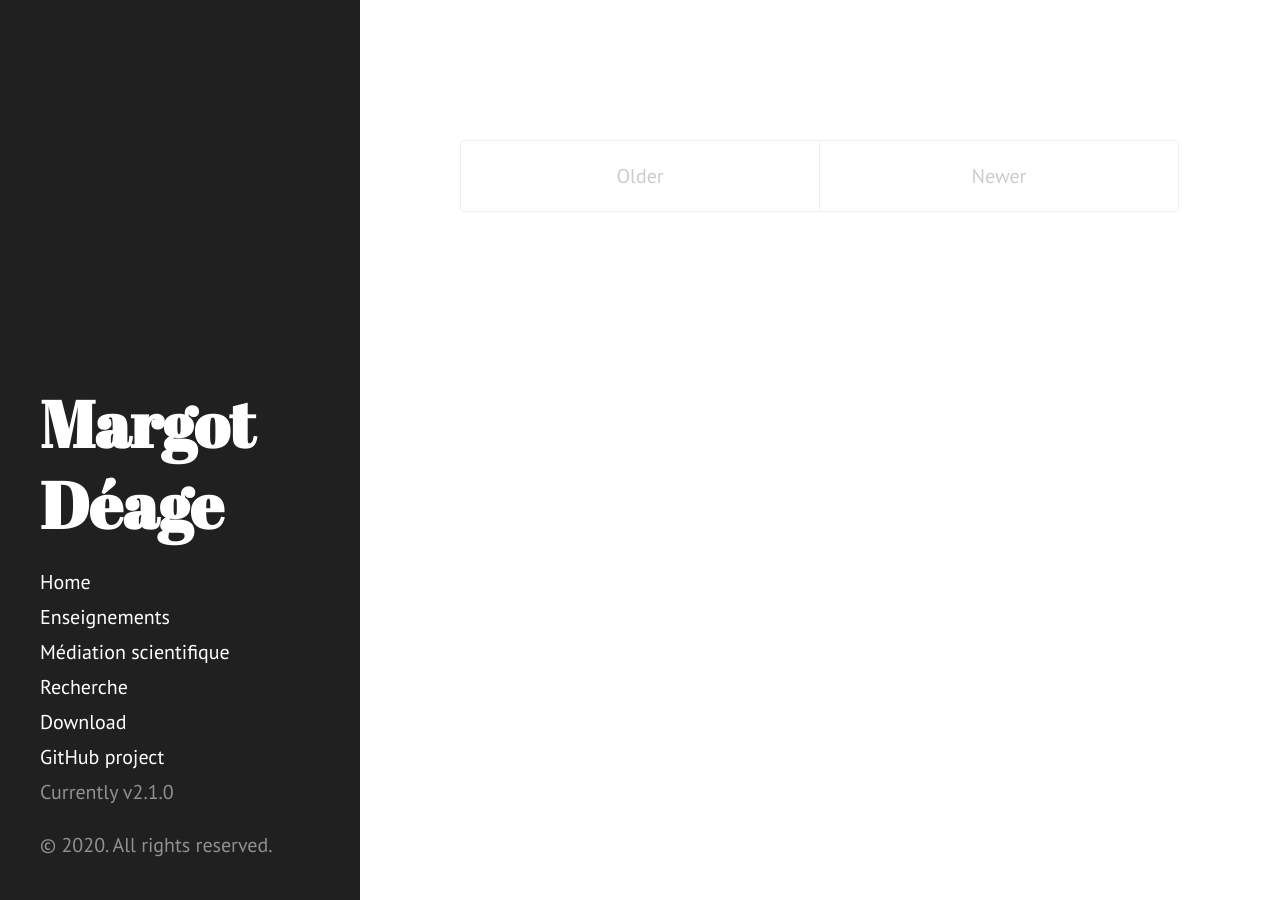
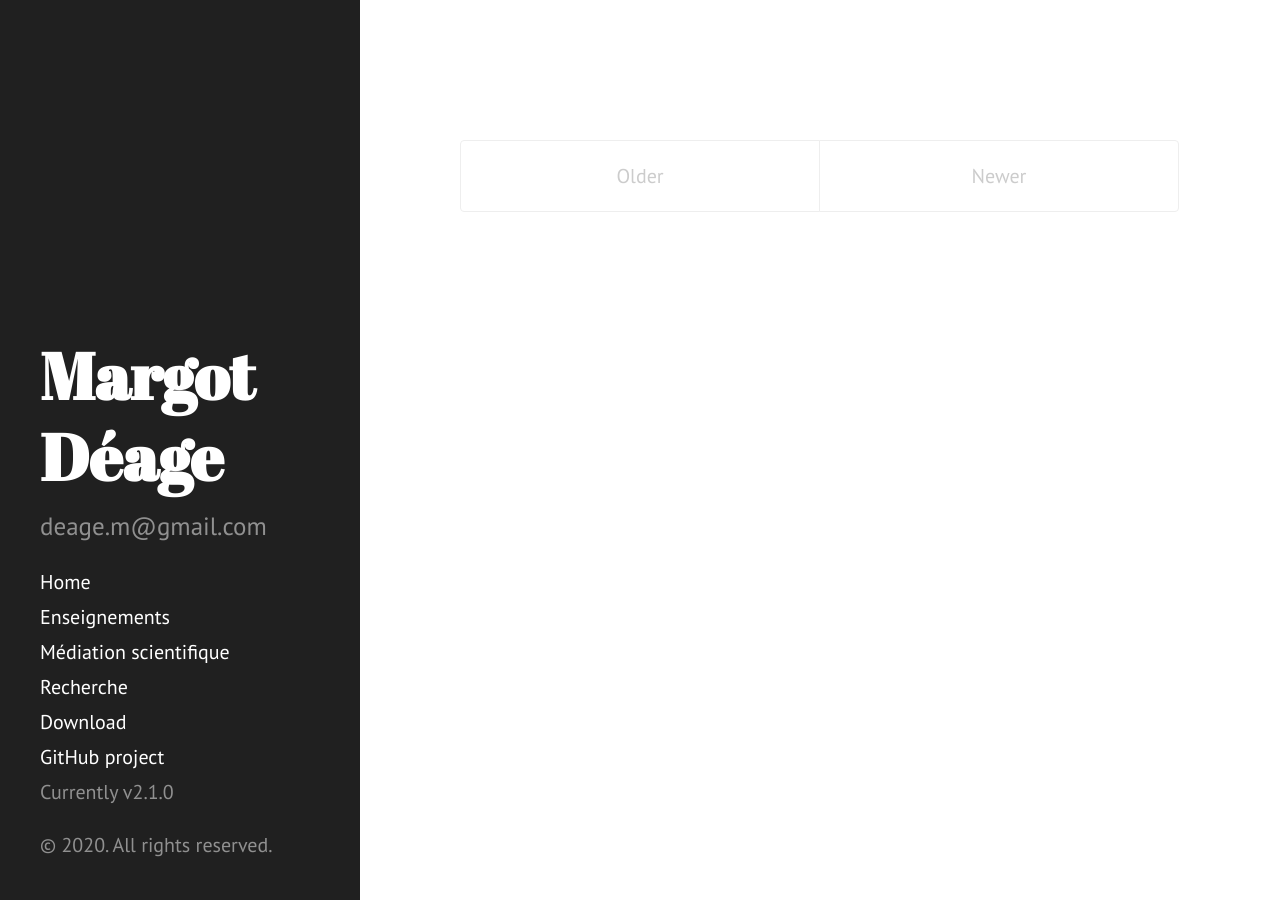
Before and after one commit to margotdeage/margotdeage.github.io, a Jekyll site: the page built from index.html, in a window 1280 px wide. Built offline with Jekyll 4.4.1, drawn with Linux system fonts in a browser that asks for light colours; Markdown is read by kramdown in place of the engine named in the settings; the list of posts is cut into pages by our own code.

Commit message:
Update _config.yml

```diff
--- a/_config.yml
+++ b/_config.yml
@@ -9,12 +9,13 @@ permalink:        pretty
 # Setup
 title:            Margot Déage
 tagline:          'Docteure en sociologie'
-url:              http://margotdeage.github.io
-baseurl:          /hyde/
+description:      'deage.m@gmail.com'
+url:              http://hyde.getpoole.com
+baseurl:          /
 
 author:
-  name:           'Margot Déage'
-
+  name:           'Mark Otto'
+  url:            https://twitter.com/mdo
 
 paginate:         5
 
@@ -23,3 +24,5 @@ version:          2.1.0
 
 github:
   repo:           https://github.com/poole/hyde
+
+theme: jekyll-theme-slate
```
